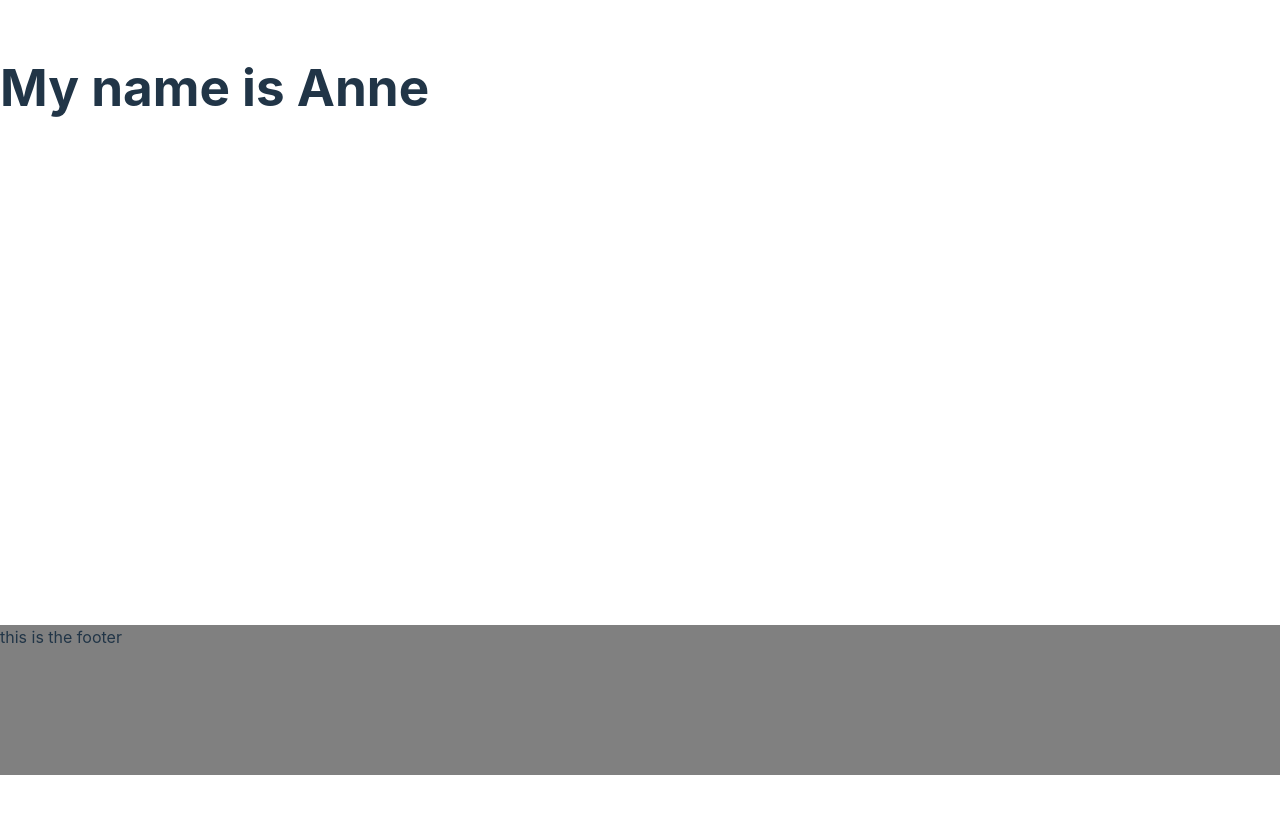
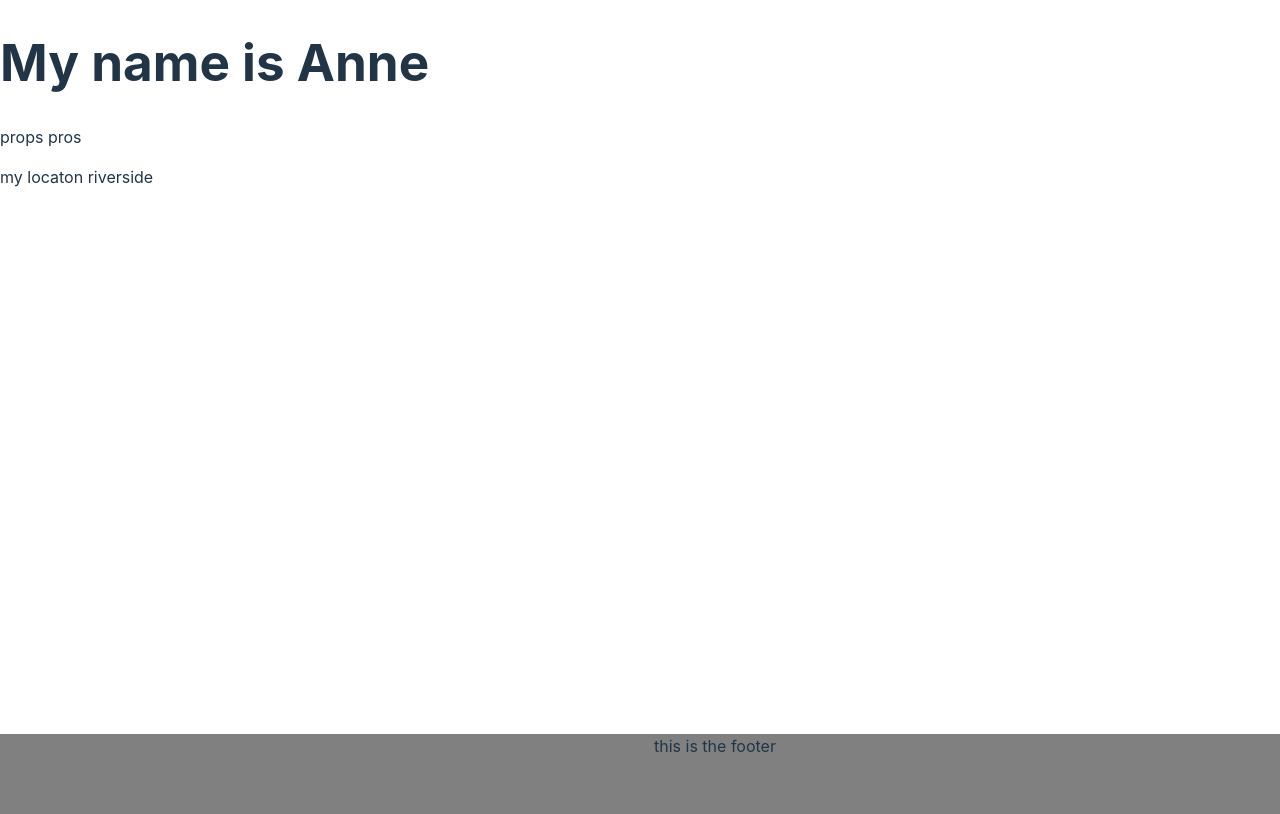
Before and after one commit to dlozilab/WizardZ, a React (Vite) app: page / in a window 1280 px wide. Shown: the top 814 px of the page. Built offline with nearby package versions, Linux system fonts and the light colour scheme.

Commit message:
latestup

```diff
--- a/src/App.css
+++ b/src/App.css
@@ -1,6 +1,8 @@
 .footer{
   background-color: gray;
-  margin-top: 510px;
+  margin-top: 545px;
   height: 150px;
   width:1430px;
+  text-align: center;
+  /* max-width:max-content; */
 }
--- a/src/App.jsx
+++ b/src/App.jsx
@@ -6,9 +6,11 @@ import Footer from "./components/section/footer";
 
 function App() {
 const [oranges, setOranges] = useState(["Anne","Tucker"]);
+let scoopy = "Dooo";
+const list = [1,2,3];
+const pmb = ["riverside", "indumiso"]
 
-
-
+console.log(list ,"ect")
 console.log("I pulled and now I push.")
 
   console.log("Why so serious..........")
@@ -18,14 +20,16 @@ console.log("I pulled and now I push.")
   console.log("Always git push")
 
   console.log("why the bicycle cant stand on it own??, its too tired")
-
-
   console.log("Watermelon")
+  console.log(pmb)
+  console.log({pmb})
 
   return (
     <>
-      <h1>My name is {oranges[0]}</h1>
-      <section><Footer/></section>
+      <h1 >My name is {oranges[0]}</h1>
+      <p id={list}>props pros</p>
+      <p id={pmb}>my locaton {pmb[0]}</p>
+      <footer id={scoopy}><Footer/></footer>
     </>
   );
 }
--- a/src/components/section/footer.jsx
+++ b/src/components/section/footer.jsx
@@ -1,11 +1,14 @@
 
 
-function Footer(){
+function Footer({id}){
+    console.log(id, "this is my prop")
+
     return(
         <>
         <div className="footer">
             this is the footer
         </div>
+
         </>
     )
 }export default Footer;
```
